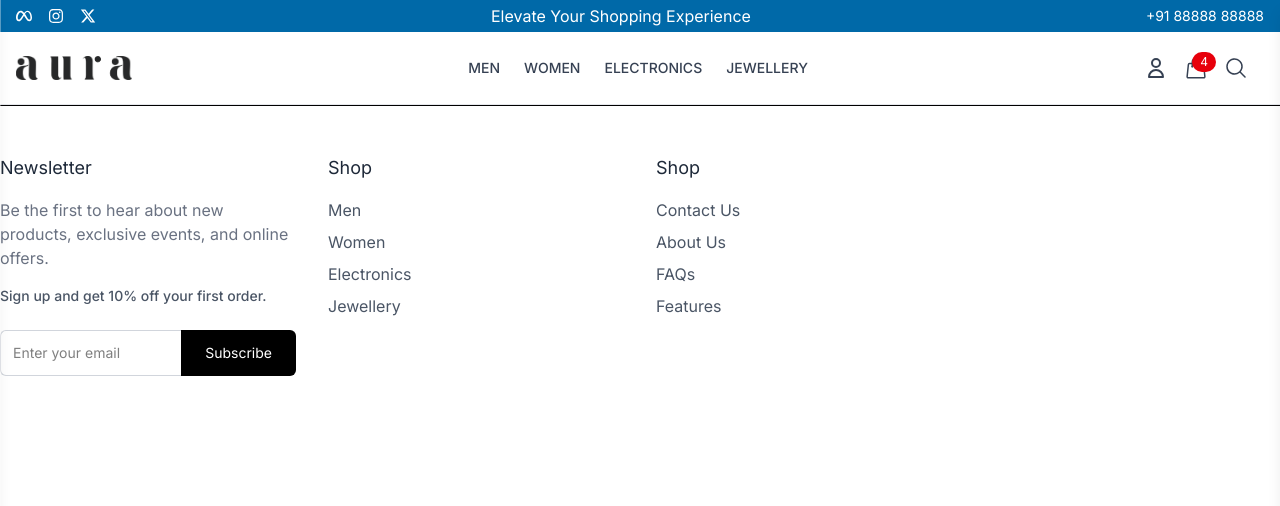
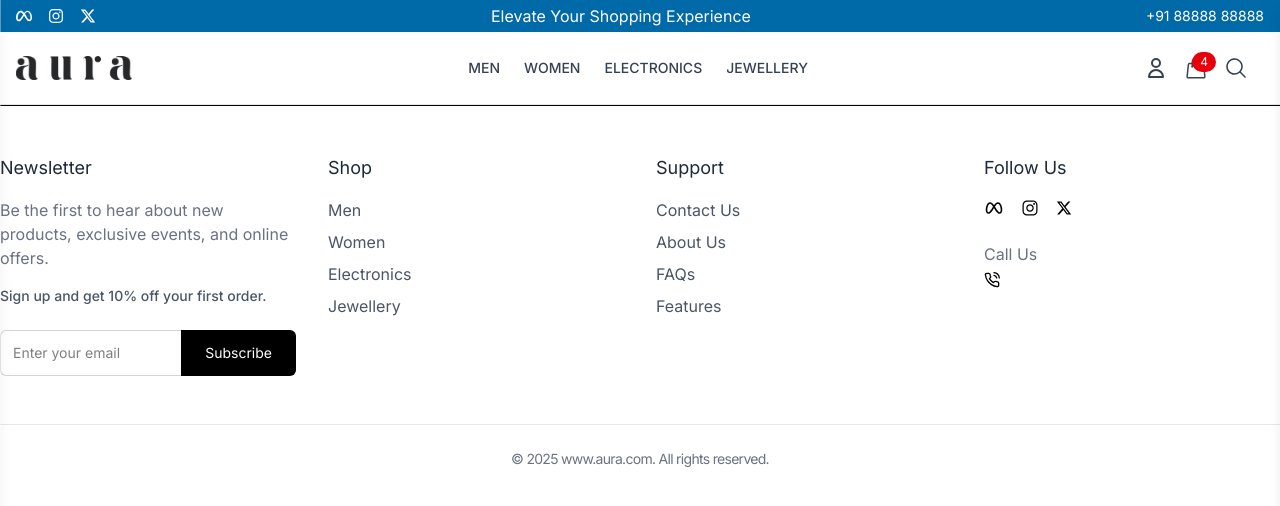
Before and after one commit to kshitijMandave/E_Com, a React (Vite) app in the folder frontend/: page / in a window 1280 px wide. Shown: the top 506 px of the page. Built offline with nearby package versions, Linux system fonts and the light colour scheme.

Commit message:
Added Footer Bottom

```diff
--- a/frontend/src/Components/Common/Footer.jsx
+++ b/frontend/src/Components/Common/Footer.jsx
@@ -1,4 +1,9 @@
 import React from "react";
+import { TbBrandMeta } from "react-icons/tb";
+import { IoLogoInstagram } from "react-icons/io";
+import { FaXTwitter } from "react-icons/fa6";
+import { FiPhoneCall } from "react-icons/fi";
+
 import { Link } from "react-router-dom";
 
 function Footer() {
@@ -61,7 +66,7 @@
         </div>
         {/*Support links */}
         <div>
-          <h3 className="text-lg text-gray-800 mb-4">Shop</h3>
+          <h3 className="text-lg text-gray-800 mb-4">Support</h3>
           <ul className="space-y-2 text-gray-600">
             <li>
               <Link to="#" className="hover:text-gray-500 transition-colors">
@@ -86,6 +91,45 @@
           </ul>
         </div>
         {/* Follow Us */}
+        <div>
+          <h3 className="text-lg text-gray-800 mb-4">Follow Us</h3>
+          <div className="flex items-center space-x-4 mb-6">
+            <a
+              href="https://www.facebook.com/"
+              target="_blank"
+              rel="noopener noreferrer"
+              className="hover:text-gray-300"
+            >
+              <TbBrandMeta className="h-5 w-5" />
+            </a>
+            <a
+              href="https://www.facebook.com/"
+              target="_blank"
+              rel="noopener noreferrer"
+              className="hover:text-gray-300"
+            >
+              <IoLogoInstagram className="h-5 w-5" />
+            </a>
+            <a
+              href="https://www.facebook.com/"
+              target="_blank"
+              rel="noopener noreferrer"
+              className="hover:text-gray-300"
+            >
+              <FaXTwitter className="h-4 w-4" />
+            </a>
+          </div>
+          <p className="text-gray-500">Call Us</p>
+          <p>
+            <FiPhoneCall className="inline-block mr-2" />
+          </p>
+        </div>
+      </div>
+      {/* Footer Bottom*/}
+      <div className="container mx-auto mt-12 px-4 lg:px-0 border-t border-gray-200 pt-6 ">
+        <p className="text-gray-500 text-sm tracking-tighter text-center">
+          © 2025 www.aura.com. All rights reserved.
+        </p>
       </div>
     </footer>
   );
```
